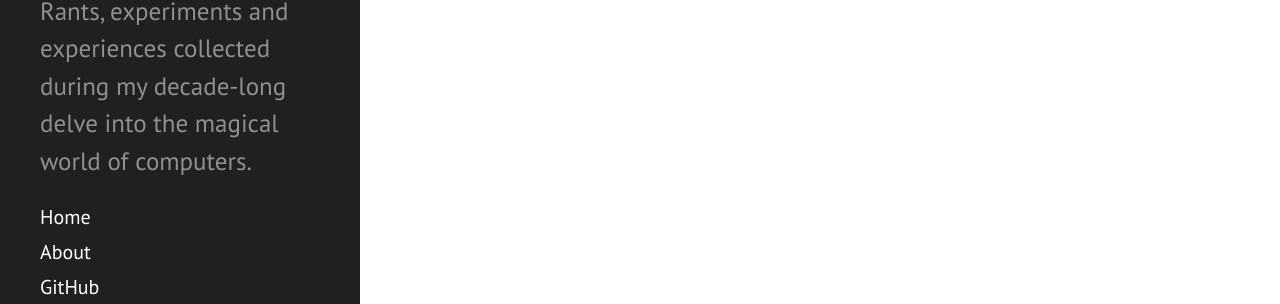
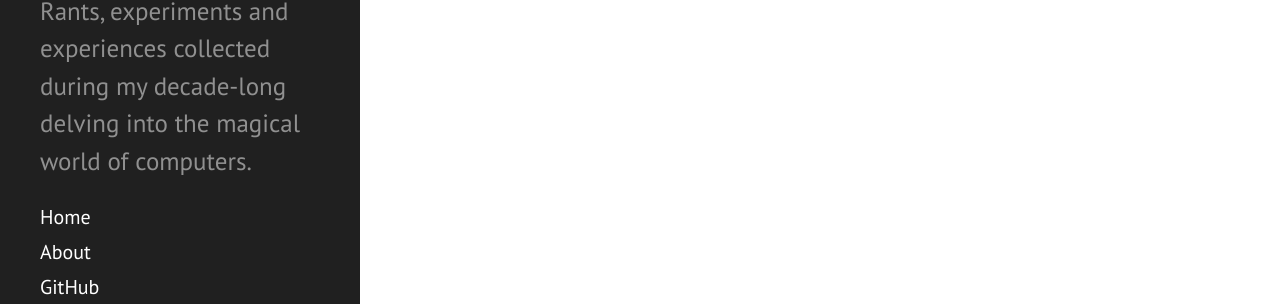
Before and after one commit to mcilloni/mcilloni.github.io, a Jekyll site: the page built from index.html, in a window 1280 px wide. Shown: the part 505-809 px from the top of the page. Built offline with Jekyll 4.4.1, drawn with Linux system fonts in a browser that asks for light colours; the list of posts is cut into pages by our own code.

Commit message:
Small change in grammar

```diff
--- a/_config.yml
+++ b/_config.yml
@@ -9,7 +9,7 @@ gem: [jekyll-paginate, jekyll-gists]
 # Setup
 title:            mcilloni's blog
 tagline:          'A simple blog for rather complicated topics'
-description:      'Rants, experiments and experiences collected during my decade-long delve into the magical world of computers.'
+description:      'Rants, experiments and experiences collected during my decade-long delving into the magical world of computers.'
 url:              https://mcilloni.ovh
 baseurl:          /
 
```
